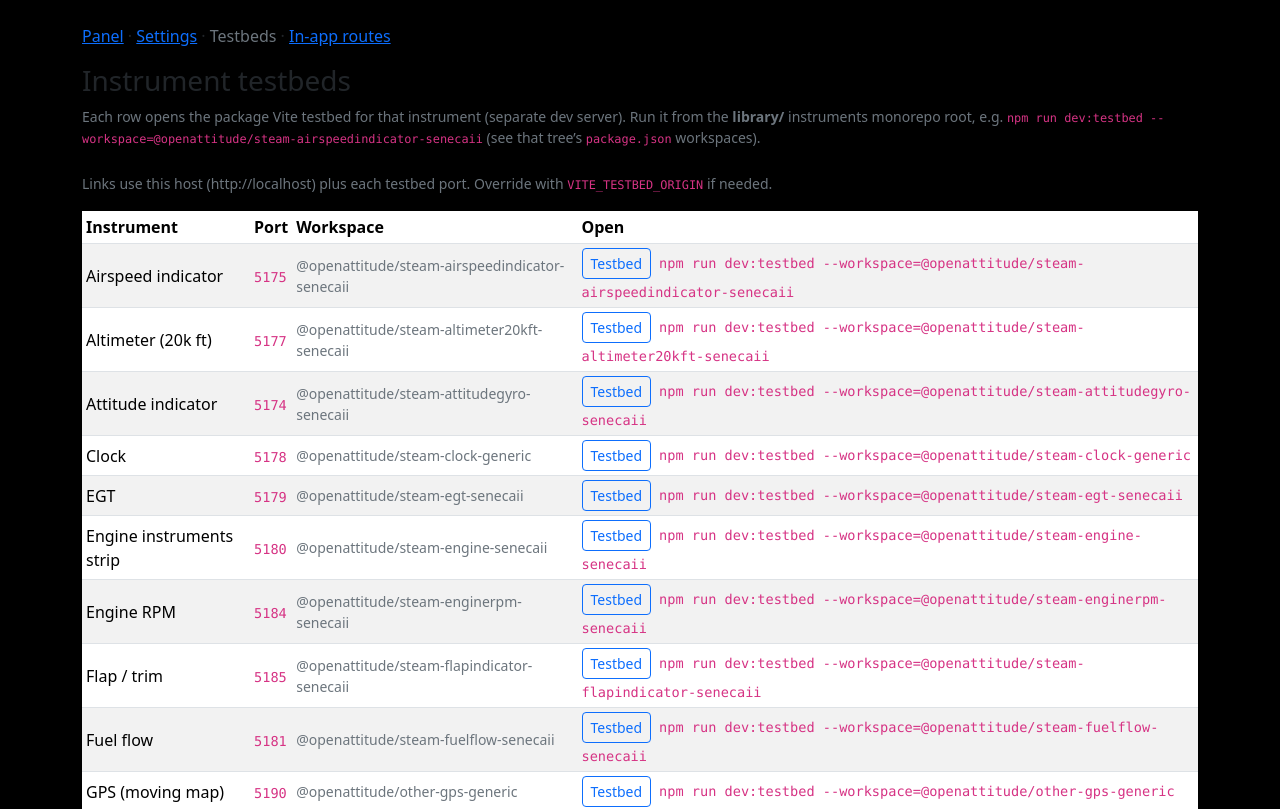
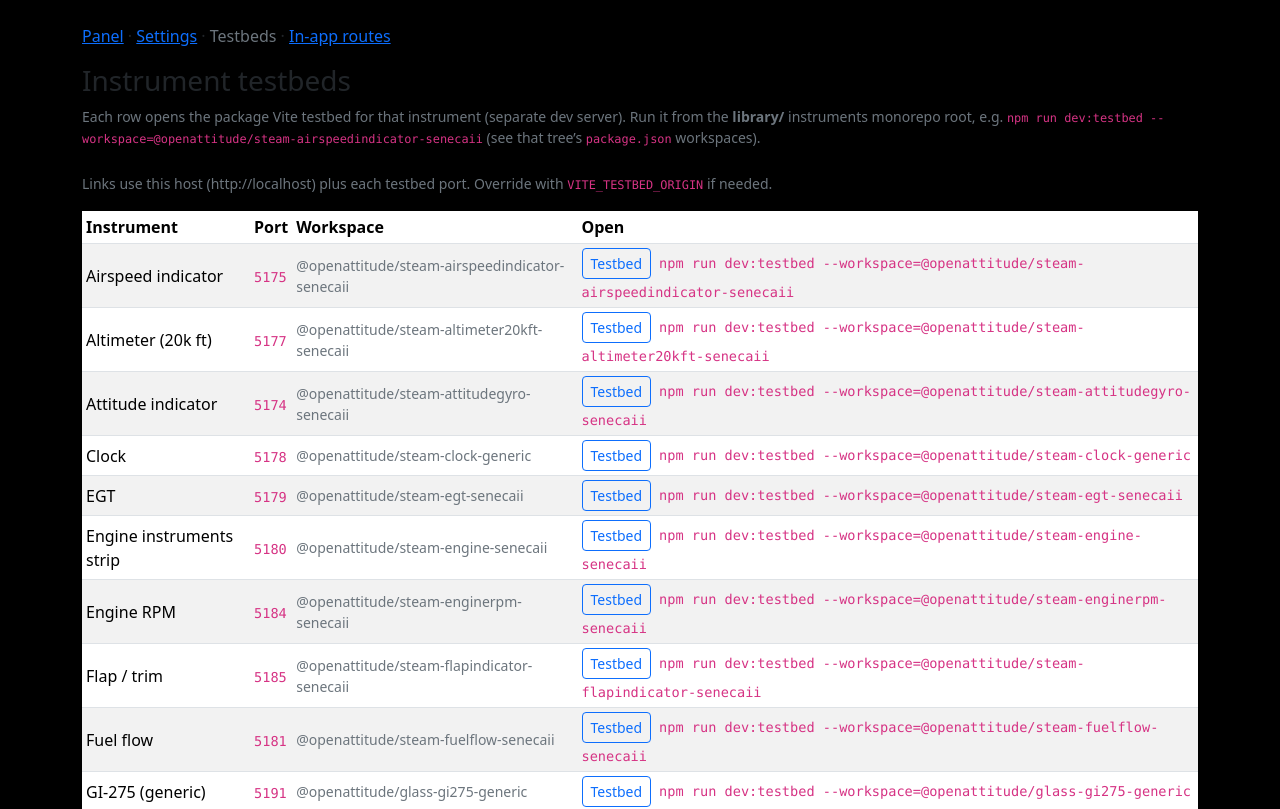
Before and after one commit to OpenAttitude/SenecaII-panel-flightgear, a Vue app: page /testbeds in a window 1280 px wide. Shown: the top 809 px of the page. Built offline with nearby package versions, Linux system fonts and the light colour scheme; what @openattitude/core would draw is missing.

Commit message:
bump packages

```diff
--- a/src/testbedManifest.ts
+++ b/src/testbedManifest.ts
@@ -18,6 +18,7 @@ export const TESTBED_ENTRIES: TestbedEntry[] = [
   { title: 'Engine RPM', port: 5184, packageName: '@openattitude/steam-enginerpm-senecaii' },
   { title: 'Flap / trim', port: 5185, packageName: '@openattitude/steam-flapindicator-senecaii' },
   { title: 'Fuel flow', port: 5181, packageName: '@openattitude/steam-fuelflow-senecaii' },
+  { title: 'GI-275 (generic)', port: 5191, packageName: '@openattitude/glass-gi275-generic' },
   { title: 'GPS (moving map)', port: 5190, packageName: '@openattitude/other-gps-generic' },
   { title: 'Gyro pressure', port: 5182, packageName: '@openattitude/steam-gyropressure-senecaii' },
   { title: 'Ki209 nav indicator', port: 5188, packageName: '@openattitude/steam-ki209-generic' },
```
Also changed, not shown: package.json (+10 -10 lines), 1 other file (tests, documents, lock files or other folders).
